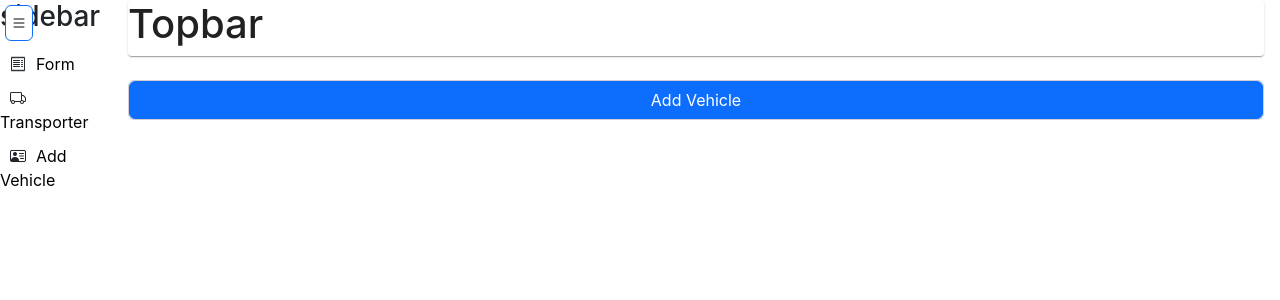
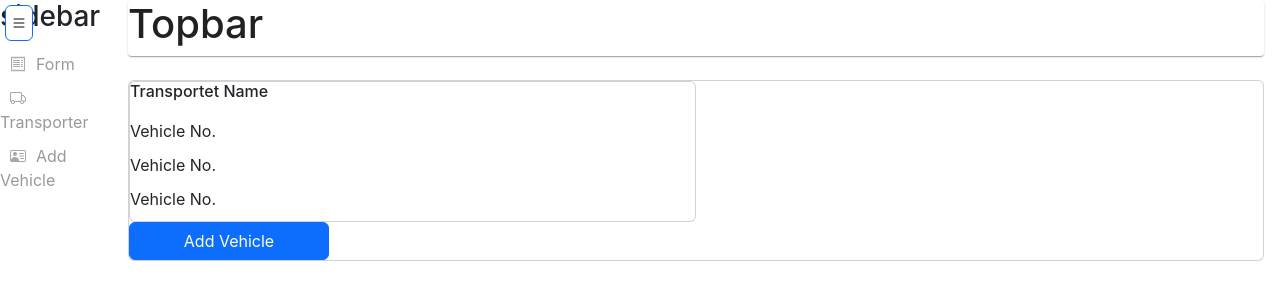
Before and after one commit to UchitChavda/Stone_App, a React (Create React App) app: page /vtrns in a window 1280 px wide. Both pictures are taken after a click on the button 19 px from the left and 23 px from the top of the page. Shown: the top 300 px of the page. Built offline with nearby package versions, Linux system fonts and the light colour scheme.

Commit message:
Sidebar hover animation added

```diff
--- a/src/Pages/Sidebar.jsx
+++ b/src/Pages/Sidebar.jsx
@@ -3,6 +3,25 @@ import React from 'react';
 import { Link } from "react-router-dom";
 
 function Sidebar({ isHovered, setIsHovered }) {
+
+    const listItems = document.querySelectorAll('.hover-list li');
+
+    listItems.forEach(item => {
+        item.addEventListener('mouseenter', () => {
+            listItems.forEach(i => {
+                if (i !== item) {
+                    i.style.opacity = '0.5';
+                }
+            });
+        });
+
+        item.addEventListener('mouseleave', () => {
+            listItems.forEach(i => {
+                i.style.opacity = '1';
+            });
+        });
+    });
+
     return (
         <div>
             <Card
@@ -12,7 +31,7 @@ function Sidebar({ isHovered, setIsHovered }) {
                 }}>
                 <h3>sidebar</h3>
                 <nav>
-                    <ul>
+                    <ul className='hover-list'>
                         <li>
                             <i class="bi bi-receipt" style={{ marginRight: "10px", marginLeft: "10px" }}></i>
                             <Link to="/" className='stretched-link' >Form</Link>
--- a/src/Pages/ViewTransporter.jsx
+++ b/src/Pages/ViewTransporter.jsx
@@ -7,6 +7,7 @@ import Form from 'react-bootstrap/Form';
 import Col from 'react-bootstrap/Col';
 import Row from 'react-bootstrap/Row';
 import Dropdown from 'react-bootstrap/Dropdown';
+import Table from 'react-bootstrap/Table';
 
 function ViewTransporter() {
 
@@ -24,7 +25,18 @@ function ViewTransporter() {
     return (
         <div style={{ marginTop: "1.5rem" }}>
             <Card>
-                <Button variant="primary" onClick={handleShow}>
+                <Col sm='6'>
+                    <Card>
+                        <h6>Transportet Name</h6>
+                        <ul>
+                            <li>Vehicle No. </li>
+                            <li>Vehicle No. </li>
+                            <li>Vehicle No. </li>
+                        </ul>
+                    </Card>
+                </Col>
+
+                <Button variant="primary" style={{ width: "200px" }} onClick={handleShow}>
                     Add Vehicle
                 </Button>
 
--- a/src/index.css
+++ b/src/index.css
@@ -34,6 +34,19 @@ li {
   position: relative;
 }
 
-li:hover {
+/* li:hover {
   box-shadow: 0px 0px 5px 0px rgb(201, 201, 201);
+} */
+
+ul.hover-list li {
+  opacity: 1;
+  transition: opacity 0.3s;
 }
+
+ul.hover-list li:hover {
+  opacity: 1;
+}
+
+ul.hover-list li:not(:hover) {
+  opacity: 0.4;
+}
```
Lines whose indentation alone changed are shown as unchanged.
